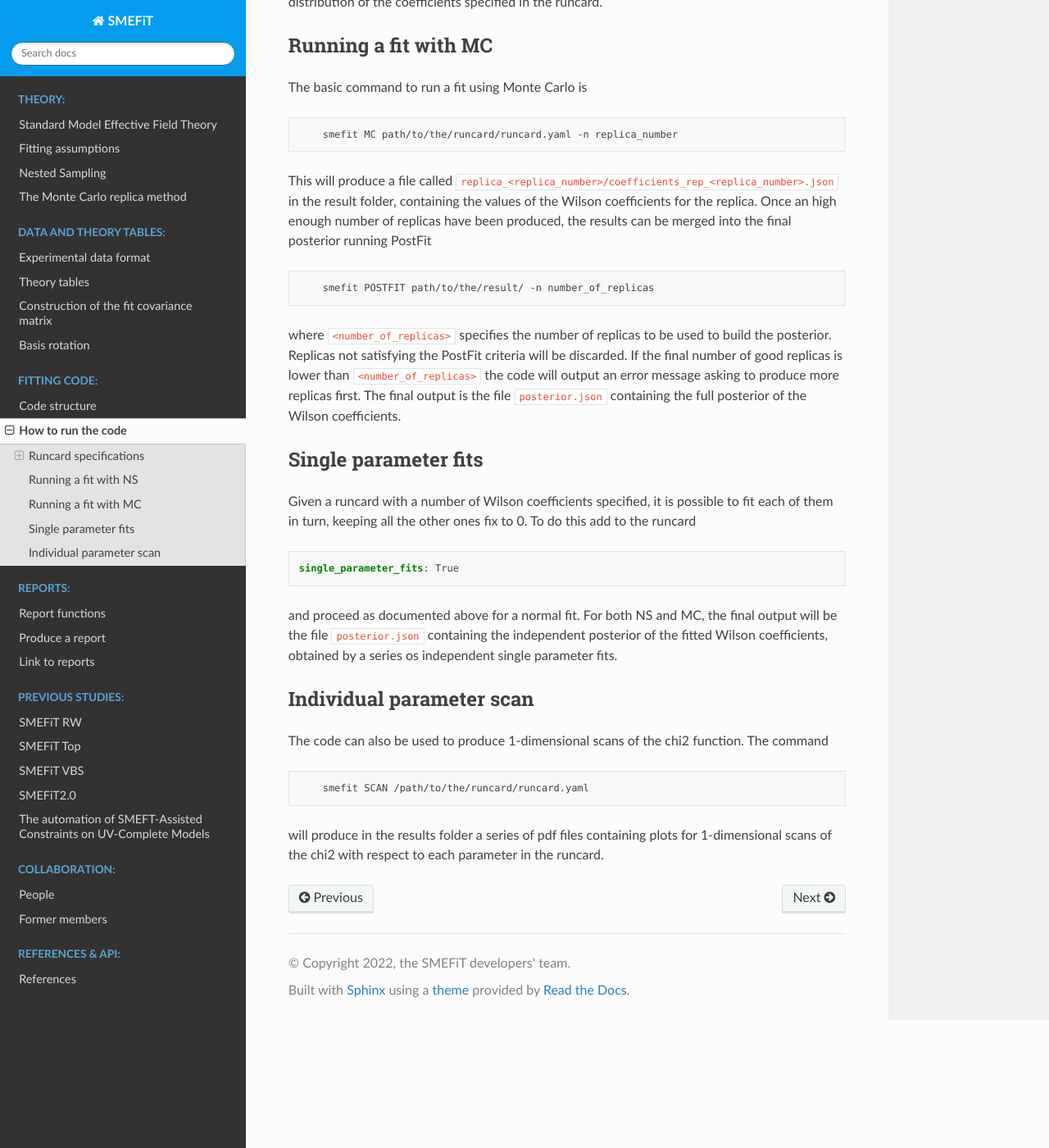
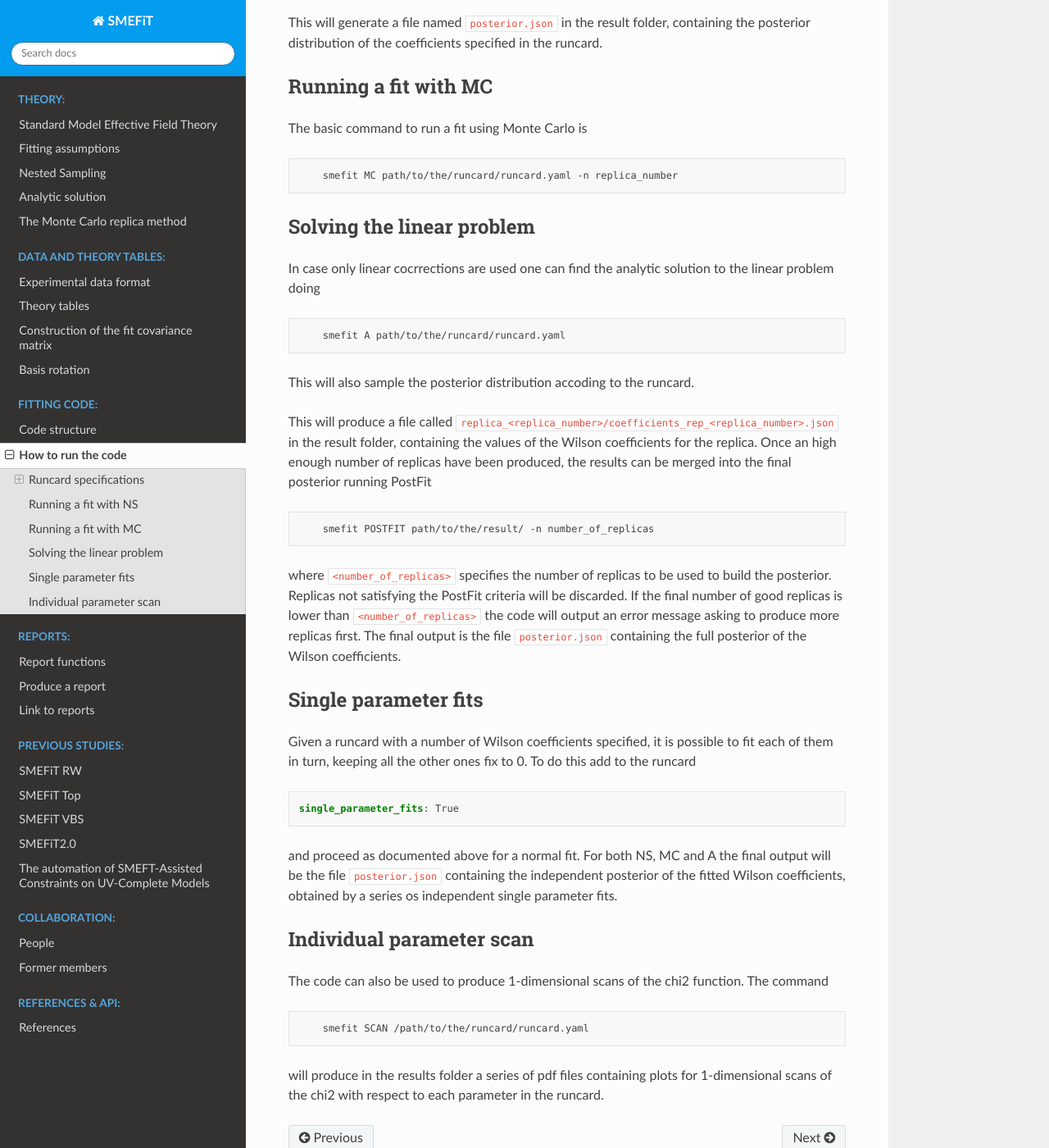
Before and after one commit to LHCfitNikhef/smefit_release, a Sphinx documentation site: the page built from docs/source/fitting_code/running.md, in a window 1280 px wide and 1400 px high, scrolled down 3304 px. Shown: the whole window at 82% size. Built offline with Sphinx 7.4.7 and the Read the Docs theme 2.0.0, drawn with Linux system fonts in a browser that asks for light colours; pages that are not in the unit, such as notebooks, are missing from menus; some of the changed text lies outside the part shown.

Commit message:
Adding some docs

````diff
--- a/docs/source/fitting_code/running.md
+++ b/docs/source/fitting_code/running.md
@@ -80,6 +80,9 @@ mc_minimiser: 'cma' # Allowed options are: 'cma', 'dual_annealing', 'trust-const
 restarts: 7 # number of restarts (only for cma)
 maxiter: 100000 # max number of iteration
 chi2_threshold: 3.0 # post fit chi2 threshold
+
+#A settings
+n_samples: 1000 # number of the required samples of the posterior distribution
 ```
 
 ### Datasets to consider and coefficients to fit
@@ -153,7 +156,7 @@ rot_to_fit_basis: /path/to/rotation/rotation.json
 ```
 ## Running a fit with NS
 To run a fiy using Nested Sampling use the command
-```yaml
+```bash
 smefit NS path/to/the/runcard/runcard.yaml
 ```
 
@@ -169,6 +172,14 @@ The basic command to run a fit using Monte Carlo is
 ```bash
     smefit MC path/to/the/runcard/runcard.yaml -n replica_number
 ```
+## Solving the linear problem
+In case only linear cocrrections are used one
+can find the analytic solution to the linear problem doing
+```bash
+    smefit A path/to/the/runcard/runcard.yaml
+```
+This will also sample the posterior distribution accoding to the runcard.
+
 
 This will produce a file called ``replica_<replica_number>/coefficients_rep_<replica_number>.json``
 in the result folder, containing the values of the Wilson coefficients for the replica.
@@ -191,7 +202,7 @@ To do this add to the runcard
 single_parameter_fits: True
 ```
 and proceed as documented above for a normal fit.
-For both NS and MC, the final output will be the file ``posterior.json``
+For both NS, MC and A the final output will be the file ``posterior.json``
 containing the independent posterior of the fitted Wilson coefficients, obtained by a series os independent single parameter fits.
 
 
--- a/docs/source/index.rst
+++ b/docs/source/index.rst
@@ -38,6 +38,7 @@ When using the code please cite:
     theory/SMEFT.rst
     theory/general
     theory/NS
+    theory/Analytic
     theory/MCFit
 
 
--- a/docs/source/report/tools.rst
+++ b/docs/source/report/tools.rst
@@ -12,7 +12,7 @@ PCA
 The Principal Components Analysis (|PCA|) is the singular values decomposition of the matrix defined as:
 
 .. math ::
-    X_{ij} = \kappa_{i,k} \text{Cov}_{k,l}^{-1} \kappa_{j,l} \quad i,j=\{1,\dots N_{op}\}, \quad l,l=\{1,\dots N_{dat}\}
+    X_{ij} = \kappa_{i,k} \text{Cov}_{k,l}^{-1} \kappa_{j,l} \quad i,j=\{1,\dots N_{op}\}, \quad k,l=\{1,\dots N_{dat}\}
 
 where :math:`\kappa_{i,k}` are the linear |EFT| contibution for each operator and datapoint,
 :math:`\text{Cov}_{k,l}^{-1}` is the inverse of the total covariance matrix.
--- a/docs/source/shared/abbreviations.rst
+++ b/docs/source/shared/abbreviations.rst
@@ -40,3 +40,6 @@
 
 .. |MC| replace::
    :abbr:`MC (Monte Carlo)`
+
+.. |A| replace::
+   :abbr:`A (Analytic linear)`
````
Also changed, not shown: other parts of docs/source/fitting_code/running.md (+2 -2 lines), docs/source/theory/Analytic.rst (added, +23 -0 lines).
